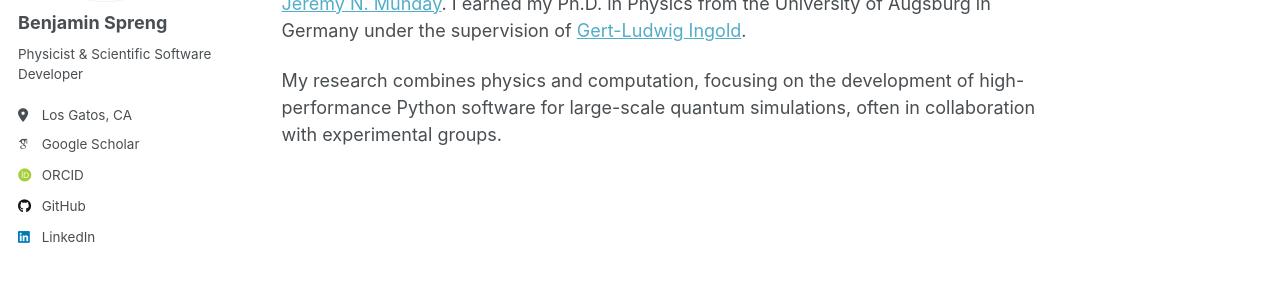
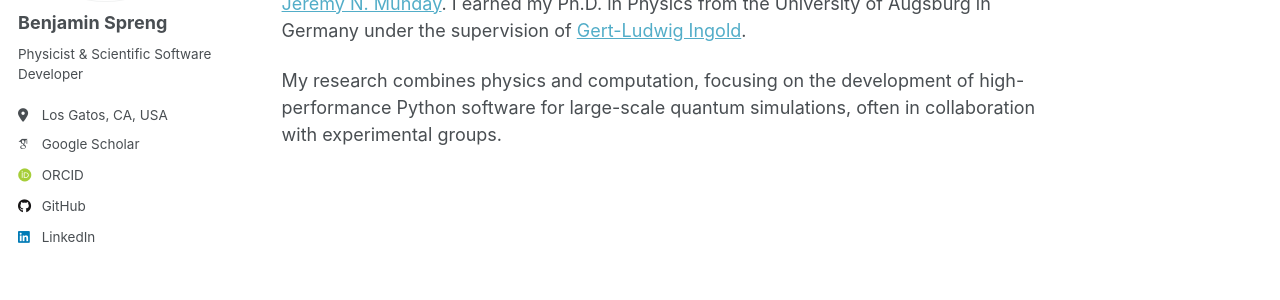
Before and after one commit to sprengjamin/sprengjamin.github.io, a Jekyll site: the page built from _pages/about.md, in a window 1280 px wide. Shown: the part 256-556 px from the top of the page. Built offline with Jekyll 4.4.1, drawn with Linux system fonts in a browser that asks for light colours; some web fonts are replaced; a script that is not in the unit is left out.

Commit message:
Update _config.yml

```diff
--- a/_config.yml
+++ b/_config.yml
@@ -26,7 +26,7 @@ author:
   name             : "Benjamin Spreng"
   pronouns         : # example: "she/her"
   bio              : "Physicist & Scientific Software Developer"
-  location         : "Los Gatos, CA"
+  location         : "Los Gatos, CA, USA"
   employer         : #
   uri              : # URL
   email            : # "none@example.org"
```
